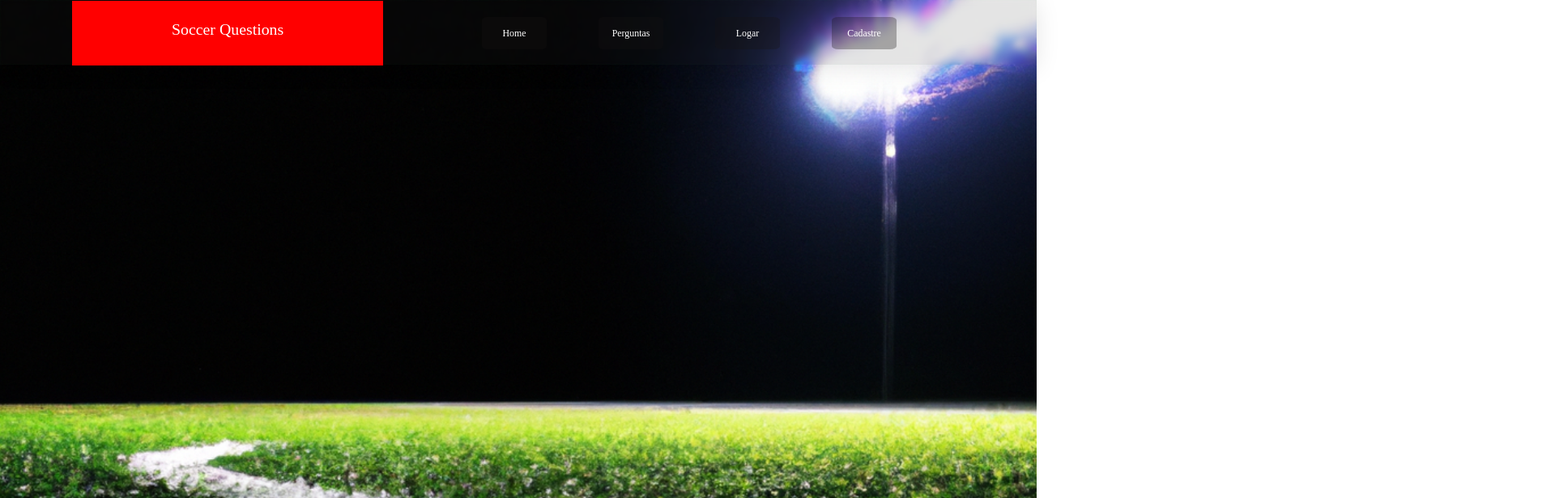
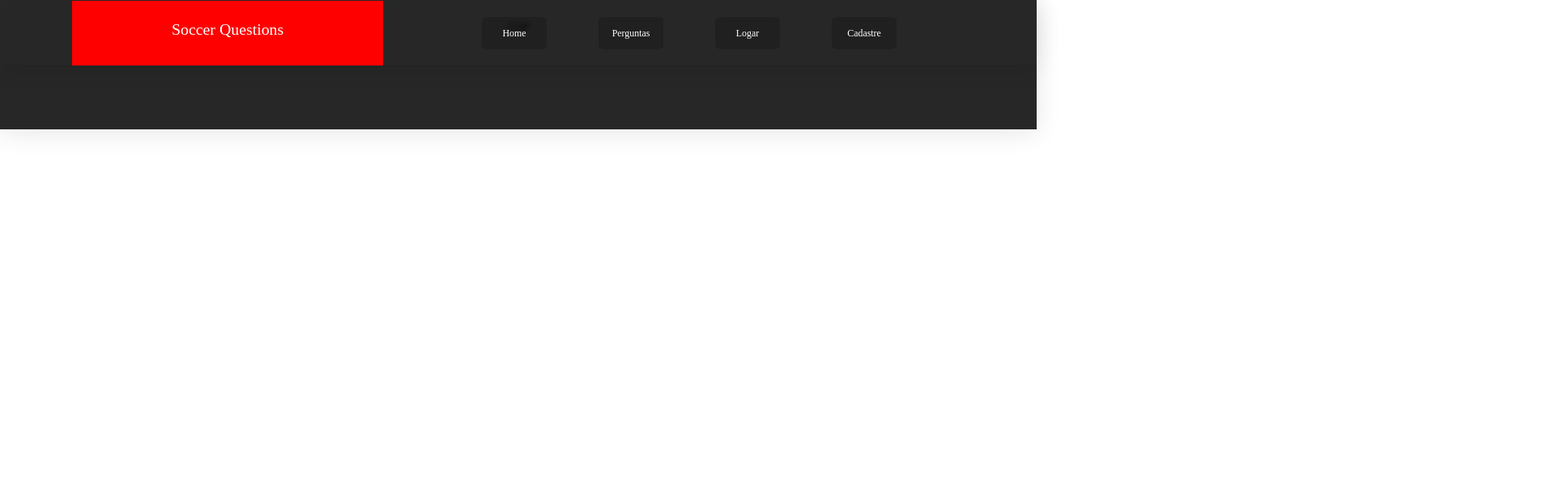
Before and after one commit to RafaelCss/FrontQuiz, a Next.js app: page / in a window 1280 px wide. Shown: the top 616 px of the page at 81% size, 1920 px wide, since content can reach past the window. Built offline with nearby package versions, Linux system fonts and the light colour scheme; a web font is replaced by a local one.

Commit message:
05-04 algumas correções

```diff
--- a/src/Components/Entidade/Home/index.tsx
+++ b/src/Components/Entidade/Home/index.tsx
@@ -17,8 +17,8 @@ const Home: React.FC = () => {
   };
 
   return (
-    <div style={{ display: 'block' }}>
-      <Carousel afterChange={onChange}>
+    <></>
+    /*       <Carousel afterChange={onChange}>
         <div>
           <h3 style={contentStyle}>1</h3>
         </div>
@@ -26,13 +26,13 @@ const Home: React.FC = () => {
           <h3 style={contentStyle}>2</h3>
         </div>
         <div>
+
           <h3 style={contentStyle}>3</h3>
         </div>
         <div>
           <h3 style={contentStyle}>4</h3>
         </div>
-      </Carousel>
-    </div>
+      </Carousel> */
   );
 };
 
```
